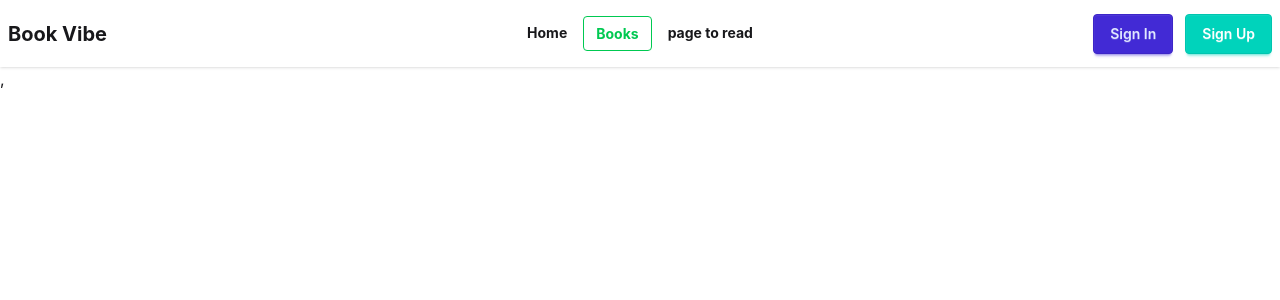
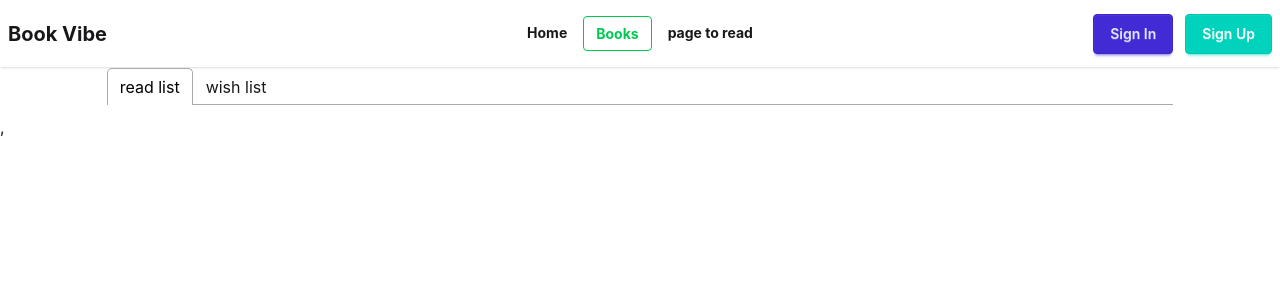
Before and after one commit to babul0000/Book-vibe-react-project-m-39, a React (Vite) app: page /books in a window 1280 px wide. Shown: the top 300 px of the page. Built offline with nearby package versions, Linux system fonts and the light colour scheme.

Commit message:
complete read and wist

```diff
--- a/package.json
+++ b/package.json
@@ -15,6 +15,7 @@
     "react": "^19.2.4",
     "react-dom": "^19.2.4",
     "react-router": "^7.14.0",
+    "react-tabs": "^6.1.1",
     "react-toastify": "^11.0.5",
     "tailwindcss": "^4.2.2"
   },
--- /dev/null
+++ b/src/components/homapage/listed/ReadList.jsx
@@ -0,0 +1,18 @@
+import React, { useContext } from 'react';
+import { BookContext } from '../../bookContext/BookContext';
+import BookCard from '../../ui/BookCard';
+
+const ReadList = () => {
+
+    const {storeBook, Wishlist} = useContext(BookContext)
+    console.log(storeBook, Wishlist);
+    return (
+        <div className='grid grid-cols-1 md:grid-cols-3 gap-5'>
+            {
+                storeBook.map((book, index) => <BookCard key={index} book={book}/>)
+            }
+        </div>
+    );
+};
+
+export default ReadList;
--- /dev/null
+++ b/src/components/homapage/listed/WistList.jsx
@@ -0,0 +1,19 @@
+import React, { useContext } from 'react';
+import { BookContext } from '../../bookContext/BookContext';
+import BookCard from '../../ui/BookCard';
+
+const WistList = () => {
+
+    const {storeBook, Wishlist} = useContext(BookContext)
+    console.log(storeBook, Wishlist);
+    return (
+        <div className='grid grid-cols-1 md:grid-cols-3 gap-5'>
+
+            {
+                Wishlist.map((book, index) => <BookCard key={index} book={book}/>)
+            }
+        </div>
+    );
+};
+
+export default WistList;
--- a/src/pages/books/Books.jsx
+++ b/src/pages/books/Books.jsx
@@ -1,15 +1,38 @@
 import React, { useContext } from 'react';
 import { BookContext } from '../../components/bookContext/BookContext';
+import { Tab, Tabs, TabList, TabPanel } from 'react-tabs';
+import 'react-tabs/style/react-tabs.css';
+import ReadList from '../../components/homapage/listed/ReadList';
+import WistList from '../../components/homapage/listed/WistList';
 
 const Books = () => {
 
-    const {storeBook} = useContext(BookContext)
-console.log(storeBook);
+    const {storeBook, Wishlist} = useContext(BookContext)
+console.log(storeBook, Wishlist);
 
     return (
-        <div>
+        <div className='w-10/12 mx-auto'>
 
 
+
+            <Tabs>
+    <TabList>
+    <Tab>read list</Tab>
+    <Tab>wish list</Tab>
+    </TabList>
+
+
+
+    <TabPanel>
+    <ReadList/>
+    </TabPanel>
+
+
+
+    <TabPanel>
+    <WistList/>
+    </TabPanel>
+</Tabs>
         </div>
     );
 };
--- a/src/pages/booksDetails/BookDetails.jsx
+++ b/src/pages/booksDetails/BookDetails.jsx
@@ -13,7 +13,7 @@ const books = useLoaderData();
 const data = books.find(book => book.bookId == parseInt(bookId));
 console.log(data);
 
-const {handleMarkRead, storeBook} = useContext(BookContext)
+const {handleMarkRead, handleWishList, storeBook} = useContext(BookContext)
 console.log(handleMarkRead, storeBook);
 
 
```
Also changed, not shown: 1 other file (tests, documents, lock files or other folders).
